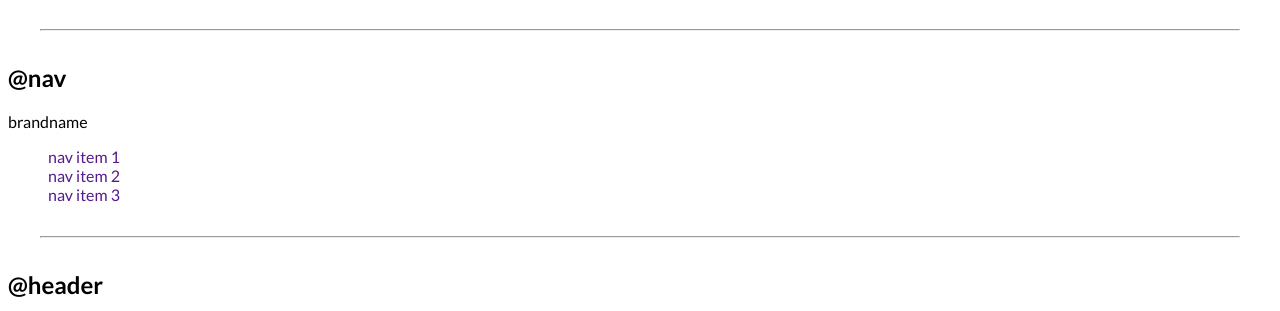
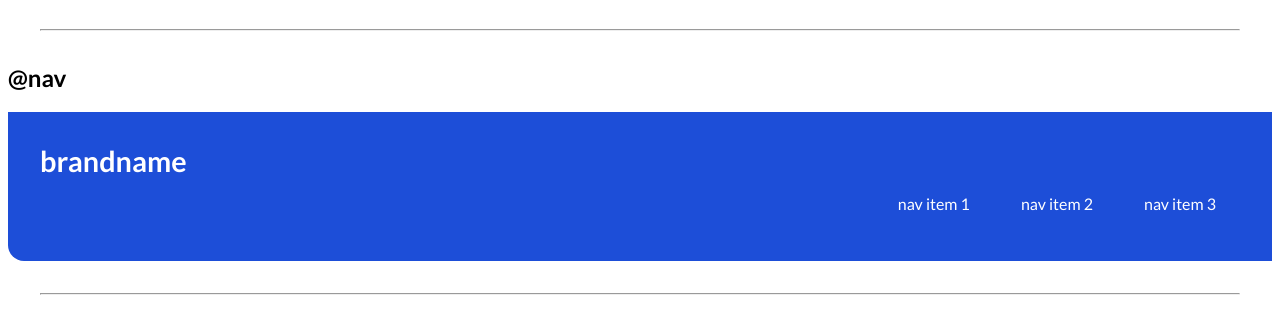
Before and after one commit to Shreyas-13-ops/Portfolio-website-v1, a plain HTML site: page index.html in a window 1280 px wide. Shown: the part 1031-1342 px from the top of the page. Drawn offline with Linux system fonts and the light colour scheme.

Commit message:
update nav

```diff
--- a/styles/styles.css
+++ b/styles/styles.css
@@ -27,7 +27,7 @@ a , ul{/*remove styles*/
 .links .secondary-link a {
     color: var(--secondary-color);
 }
-.primary-link, .secondary-link {
+.primary-link, .secondary-link, .common-links{
     display: inline;
     padding: 1rem 1.5rem;
 }
@@ -47,3 +47,21 @@ hr {
     display: inline;
     padding: 1rem;
 }
+/* navigation */
+nav {
+    background-color: var(--primary-color);
+    border-bottom-left-radius: 1rem;
+    padding: 2rem;
+}
+.nav-name {
+    font-weight: bold;
+    font-size: 1.8rem;
+    color: white;
+}
+.nav-list {
+    text-align: right;
+
+}
+.nav-list li a {
+    color: white;
+}
```
